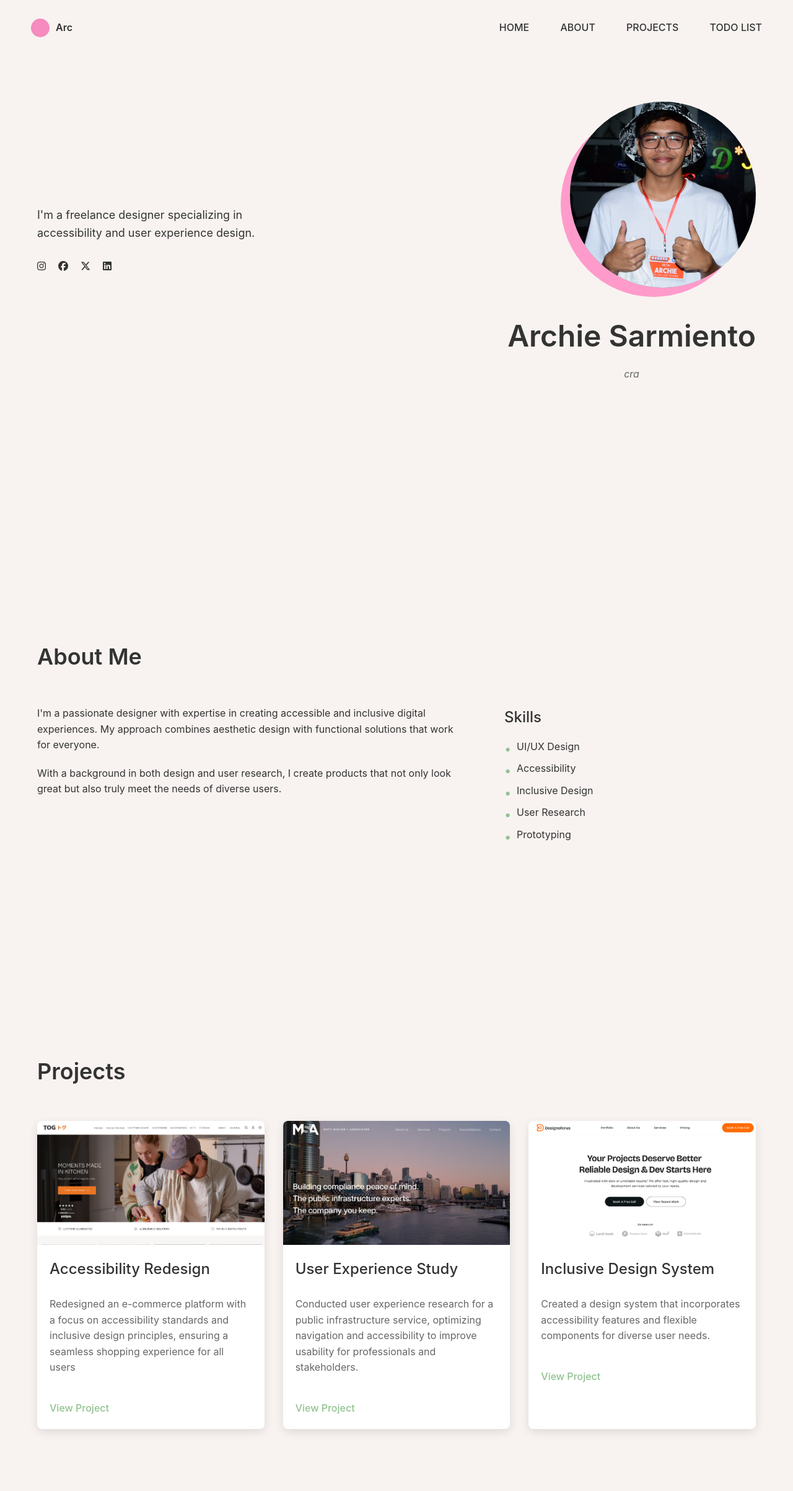
After one commit to archie04xx/archie-to-do-list, a PHP site: page /indexx.php in a window 1280 px wide. The commit adds this page. Shown: the whole page at 62% size. Run offline with PHP 8.4, Linux system fonts and the light colour scheme.

Commit message:
portfolio

```diff
--- a/index.php
+++ b/index.php
@@ -16,9 +16,9 @@ include("pagination_dsp.php");
 
 <div class="container">
     <aside class="header">
-        <h2>Welcome My Friendo</h2>
+        <a href="indexx.php"><h2>Portfolio</h2></a>
         <h2>|</h2>
-        <h2>To-Do List</h2>
+        <a href="index.php"><h2>To-Do List</h2></a>
     </aside>
 
     <main class="main-content">
--- /dev/null
+++ b/indexx.php
@@ -0,0 +1,101 @@
+<link rel="stylesheet" href="https://cdnjs.cloudflare.com/ajax/libs/font-awesome/6.5.1/css/all.min.css">
+
+<!DOCTYPE html>
+<html lang="en">
+<head>
+    <meta charset="UTF-8">
+    <meta name="viewport" content="width=device-width, initial-scale=1.0">
+    <title>Archie | Portfolio</title>
+    <link rel="stylesheet" href="styless.css">
+</head>
+<body>
+    <header class="header">
+        <a href="#home" class="logo">
+            <div class="logo-circle"></div>
+            <div class="logo-text">Arc</div>
+        </a>
+        <nav class="nav-links">
+            <a href="#home" class="nav-link">HOME</a>
+            <a href="#about" class="nav-link">ABOUT</a>
+            <a href="#projects" class="nav-link">PROJECTS</a>
+            <a href="index.php" class="nav-link">TODO LIST</a>
+        </nav>
+    </header>
+
+    <section id="home" class="section">
+        <div class="container">
+            <div class="home-content">
+                <div class="intro-text">
+                    <p>I'm a freelance designer specializing in accessibility and user experience design.</p>
+                    <div class="social-links">
+                        <a href="https://www.instagram.com/arc_asp/" target="_blank" class="social-icon"><i class="fab fa-instagram"></i></a>
+                        <a href="https://www.facebook.com/Yachin01" target="_blank" class="social-icon"><i class="fab fa-facebook"></i></a>
+                        <a href="https://x.com/arc_as1" target="_blank" class="social-icon"><i class="fab fa-x-twitter"></i></a>
+                        <a href="#" class="social-icon"><i class="fab fa-linkedin"></i></a>
+                    </div>
+                </div>
+                <div class="profile-container">
+                    <div class="profile-image-wrapper">
+                        <div class="profile-image"></div>
+                    </div>
+                    <div class="name-display">
+                        <h1>Archie Sarmiento</h1>
+                        <p class="sidetext">cra</p>
+                    </div>
+                </div>
+            </div>
+        </div>
+    </section>
+
+    <section id="about" class="section">
+        <div class="container">
+            <h2 class="section-title">About Me</h2>
+            <div class="about-content">
+                <div class="about-text">
+                    <p>I'm a passionate designer with expertise in creating accessible and inclusive digital experiences. My approach combines aesthetic design with functional solutions that work for everyone.</p>
+                    <p>With a background in both design and user research, I create products that not only look great but also truly meet the needs of diverse users.</p>
+                </div>
+                <div class="skills-container">
+                    <h3>Skills</h3>
+                    <ul class="skills-list">
+                        <li>UI/UX Design</li>
+                        <li>Accessibility</li>
+                        <li>Inclusive Design</li>
+                        <li>User Research</li>
+                        <li>Prototyping</li>
+                    </ul>
+                </div>
+            </div>
+        </div>
+    </section>
+
+    <section id="projects" class="section">
+        <div class="container">
+            <h2 class="section-title">Projects</h2>
+            <div class="projects-grid">
+                <div class="project-card">
+                    <div class="project-image1"></div>
+                    <h3 class="project-title">Accessibility Redesign</h3>
+                    <p class="project-description">Redesigned an e-commerce platform with a focus on accessibility standards and inclusive design principles, ensuring a seamless shopping experience for all users</p>
+                    <a href="#" class="project-link">View Project</a>
+                </div>
+
+                <div class="project-card">
+                    <div class="project-image2"></div>
+                    <h3 class="project-title">User Experience Study</h3>
+                    <p class="project-description">Conducted user experience research for a public infrastructure service, optimizing navigation and accessibility to improve usability for professionals and stakeholders.</p>
+                    <a href="#" class="project-link">View Project</a>
+                </div>
+
+                <div class="project-card">
+                    <div class="project-image3"></div>
+                    <h3 class="project-title">Inclusive Design System</h3>
+                    <p class="project-description">Created a design system that incorporates accessibility features and flexible components for diverse user needs.</p>
+                    <a href="#" class="project-link">View Project</a>
+                </div>
+            </div>
+        </div>
+    </section>
+
+</body>
+</html>
--- a/style.css
+++ b/style.css
@@ -23,7 +23,6 @@ body {
     position: fixed;
     top: 0;
     left: 0;
-
 }
 
 .header h2 {
--- /dev/null
+++ b/styless.css
@@ -0,0 +1,343 @@
+* {
+    margin: 0;
+    padding: 0;
+    box-sizing: border-box;
+    font-family: 'Inter', -apple-system, BlinkMacSystemFont, 'Segoe UI', Roboto, sans-serif;
+}
+
+html {
+    scroll-behavior: smooth;
+}
+
+body {
+    background-color: #f8f3f0;
+    color: #333;
+    overflow-x: hidden;
+    line-height: 1.6;
+}
+
+.container {
+    width: 100%;
+    max-width: 1200px;
+    margin: 0 auto;
+    padding: 0 20px;
+}
+
+h1 {
+    font-size: 48px;
+    font-weight: 600;
+    margin-bottom: 10px;
+}
+
+h2 {
+    font-size: 36px;
+    font-weight: 600;
+    margin-bottom: 30px;
+}
+
+h3 {
+    font-size: 24px;
+    font-weight: 500;
+    margin-bottom: 15px;
+}
+
+p {
+    margin-bottom: 20px;
+}
+
+.header {
+    position: fixed;
+    top: 0;
+    width: 100%;
+    padding: 30px 50px;
+    display: flex;
+    justify-content: space-between;
+    align-items: center;
+    z-index: 100;
+    background-color: rgba(248, 243, 240, 0.9);
+    backdrop-filter: blur(5px);
+}
+
+.logo {
+    display: flex;
+    align-items: center;
+    text-decoration: none;
+    color: #333;
+}
+
+.logo-circle {
+    width: 30px;
+    height: 30px;
+    border-radius: 50%;
+    background-color: #f58bbe;
+    margin-right: 10px;
+}
+
+.logo-text {
+    font-weight: 600;
+    font-size: 16px;
+}
+
+.nav-links {
+    display: flex;
+    gap: 30px;
+}
+
+.nav-link {
+    text-decoration: none;
+    color: #333;
+    font-weight: 500;
+    transition: color 0.3s ease;
+    position: relative;
+}
+
+.nav-link:hover {
+    color: #90c290;
+}
+
+.nav-link::before {
+    content: "→";
+    margin-right: 5px;
+    opacity: 0;
+    transition: opacity 0.3s ease;
+}
+
+.nav-link:hover::before {
+    opacity: 1;
+}
+
+.section {
+    min-height: 100vh;
+    padding: 100px 0;
+    display: flex;
+    flex-direction: column;
+    justify-content: center;
+}
+
+.section-title {
+    text-align: left;
+    position: relative;
+    margin-bottom: 50px;
+}
+
+#home {
+    position: relative;
+}
+
+.home-content {
+    display: flex;
+    justify-content: space-between;
+    align-items: center;
+    flex-wrap: wrap;
+}
+
+.intro-text {
+    width: 45%;
+    margin-bottom: 30px;
+}
+
+.intro-text p {
+    font-size: 18px;
+    max-width: 400px;
+}
+
+.social-links {
+    display: flex;
+    gap: 20px;
+    margin-top: 30px;
+}
+
+.social-icon {
+    color: #333;
+    text-decoration: none;
+    transition: color 0.3s ease;
+}
+
+.social-icon:hover {
+    color: #90c290;
+}
+
+.profile-container {
+    width: 45%;
+    display: flex;
+    flex-direction: column;
+    align-items: flex-end;
+}
+
+.profile-image-wrapper {
+    width: 300px;
+    height: 300px;
+    border-radius: 50%;
+    overflow: hidden;
+    position: relative;
+    background-color: #333;
+    margin-bottom: 20px;
+    box-shadow: -15px 15px 0 #ff9bcb;
+}
+
+.profile-image {
+    width: 100%;
+    height: 100%;
+    background-image: url(pics/1.JPG);
+    background-color: #ccc;
+    background-size: cover;
+    background-position: center;
+}
+
+.name-display {
+    text-align: center;
+    margin-top: 20px;
+}
+
+.sidetext {
+    font-style: italic;
+    color: #666;
+}
+
+.about-content {
+    display: flex;
+    justify-content: space-between;
+    flex-wrap: wrap;
+}
+
+.about-text {
+    width: 60%;
+}
+
+.skills-container {
+    width: 35%;
+}
+
+.skills-list {
+    list-style-type: none;
+}
+
+.skills-list li {
+    margin-bottom: 10px;
+    position: relative;
+    padding-left: 20px;
+}
+
+.skills-list li::before {
+    content: "•";
+    color: #90c290;
+    font-size: 20px;
+    position: absolute;
+    left: 0;
+}
+
+.projects-grid {
+    display: grid;
+    grid-template-columns: repeat(auto-fill, minmax(300px, 1fr));
+    gap: 30px;
+    margin-top: 50px;
+}
+
+.project-card {
+    background-color: #fff;
+    border-radius: 8px;
+    overflow: hidden;
+    box-shadow: 0 5px 15px rgba(0, 0, 0, 0.1);
+    transition: transform 0.3s ease, box-shadow 0.3s ease;
+}
+
+.project-card:hover {
+    transform: translateY(-10px);
+    box-shadow: 0 15px 20px rgba(0, 0, 0, 0.15);
+}
+
+.project-image1 {
+    width: 100%;
+    height: 200px;
+    background-image: url(pics/project3.png);
+    background-size: cover;
+    background-color: #ddd;
+}
+
+.project-image2 {
+    width: 100%;
+    height: 200px;
+    background-image: url(pics/project2.png);
+    background-size: cover;
+    background-color: #ddd;
+}
+
+.project-image3 {
+    width: 100%;
+    height: 200px;
+    background-image: url(pics/project1.png );
+    background-size: cover;
+    background-color: #ddd;
+}
+
+.project-title {
+    padding: 20px 20px 10px;
+}
+
+.project-description {
+    padding: 0 20px 20px;
+    color: #666;
+}
+
+.project-link {
+    display: inline-block;
+    margin: 0 20px 20px;
+    color: #90c290;
+    text-decoration: none;
+    font-weight: 500;
+    transition: color 0.3s ease;
+}
+
+.project-link:hover {
+    color: #333;
+}
+
+@media (max-width: 968px) {
+    .intro-text,
+    .profile-container {
+        width: 100%;
+        text-align: center;
+    }
+
+    .profile-container {
+        align-items: center;
+        margin-top: 50px;
+    }
+
+    .about-text,
+    .skills-container {
+        width: 100%;
+    }
+
+    .skills-container {
+        margin-top: 40px;
+    }
+}
+
+@media (max-width: 768px) {
+    .header {
+        padding: 20px;
+        flex-direction: column;
+    }
+
+    .logo {
+        margin-bottom: 20px;
+    }
+
+    .nav-links {
+        width: 100%;
+        justify-content: space-between;
+    }
+
+    .section {
+        padding: 80px 0;
+    }
+
+    h1 {
+        font-size: 36px;
+    }
+
+    h2 {
+        font-size: 30px;
+    }
+}
```
Also changed, not shown: pics/1.JPG (added), pics/project1.png (added), pics/project2.png (added), pics/project3.png (added).
